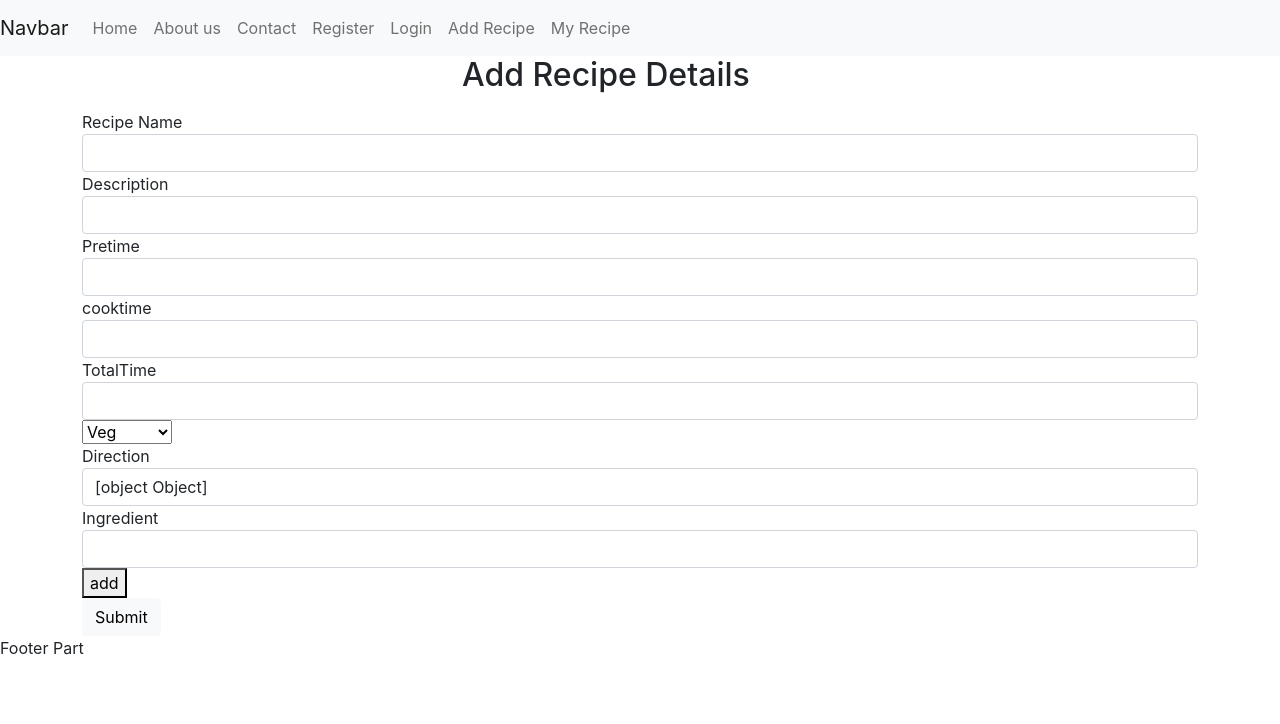
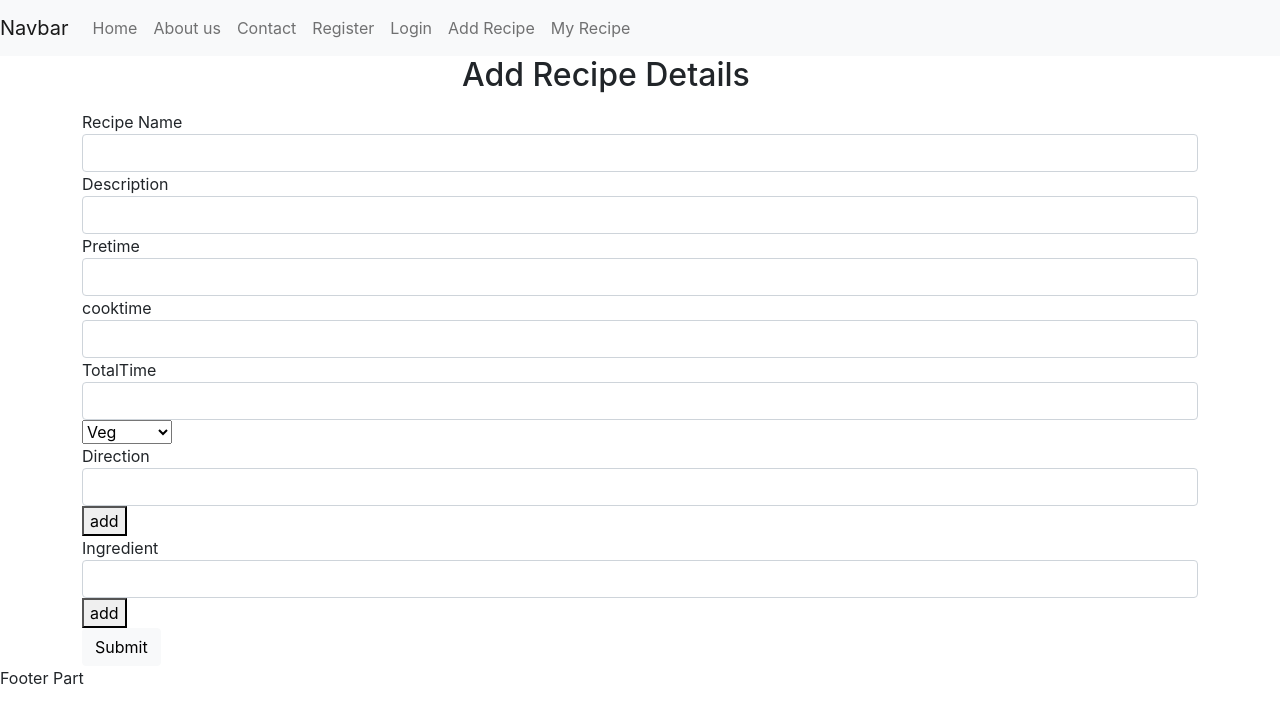
Before and after one commit to bishnusilwal/Recipe_Web_Frontend, a React (Create React App) app: page /addrecipe in a window 1280 px wide. Shown: the top 724 px of the page. Built offline with nearby package versions, Linux system fonts and the light colour scheme.

Commit message:
create showrecipe UI

```diff
--- a/src/mycomponents/Mid.js
+++ b/src/mycomponents/Mid.js
@@ -8,6 +8,7 @@ import Login from "./Login";
 import {Route, Routes} from 'react-router-dom';
 import Addrecipe from "./addRecipe";
 import Showrecipe from "./Showrecipe";
+// import Updaterecipe from "./Updaterecipe";
 class Mid extends Component{
     render(){
         return(
@@ -22,6 +23,7 @@ class Mid extends Component{
                    <Route path="/login" element={<Login/>} />
                    <Route path="/addrecipe" element={<Addrecipe/>} />
                    <Route path="/showrecipe" element={<Showrecipe/>} />
+                   {/* <Route path="/updaterecipe/:rid" element={<Updaterecipe/>} /> */}
 
 
                 </Routes>
--- a/src/mycomponents/Showrecipe.js
+++ b/src/mycomponents/Showrecipe.js
@@ -2,12 +2,9 @@ import axios from "axios";
 import { useEffect, useState } from "react";
 const Showrecipe=()=>{
     const [udata,setUdata]=useState([]);
-
     const config={
         header:{
             Authorization:'Bearer '+ localStorage.getItem('token')
-
-
         }
     }
             //show starting
@@ -20,9 +17,7 @@ const Showrecipe=()=>{
             .catch(e=>{
                 console.log(e)
             })
-
         },[]);
-
         const deleteRecipe=(rid)=>{
             const data={rid}
             axios.delete("http://localhost:90/recipe/delete/"+rid,config)
@@ -30,31 +25,27 @@ const Showrecipe=()=>{
             .catch()
         }
 
-
-
-
     return(
         <div className="container">
             <div className="row">
-
-
-                {udata.map(singalData=>{
+                {udata.map(singleData=>{
                     return(
                         <div className="col-md-4">
-                        <h2>Recipe Name:{singalData.name}</h2>
-                        <button onClick={()=>{deleteRecipe(singalData._id)}}>Delete</button>
-
-                </div>
+                        <h2>Recipe Name:{singleData.name}</h2>
+                        <p>description : {singleData.description}</p>
+                        <p>Pretime : {singleData.pretime}</p>
+                        <p>cooktime : {singleData.cooktime}</p>
+                        <p>totaltime : {singleData.totaltime}</p>
+                        <p>category : {singleData.category}</p>
+                        <p>ingredients : {singleData.ingredients}</p>
+                        <p>direction : {singleData.direction}</p>
+                        <button onClick={()=>{deleteRecipe(singleData._id)}}>Delete</button>
+                        {/* <Link to={'/updaterecipe' + singleData._id}>Update Recipe</Link> */}
+                    </div>
                     )
-
                 })}
-
-
-
             </div>
-
         </div>
     )
-
 }
 export default Showrecipe;
--- a/src/mycomponents/addRecipe.js
+++ b/src/mycomponents/addRecipe.js
@@ -19,6 +19,8 @@ const Addrecipe=()=>{
         discription: ''
     }]);
     const [iname, setIname] = useState('');
+    const [ddiscription, setDdiscription] = useState('');
+
     const addUser=(e)=>{
         e.preventDefault();
         const recipeData={
@@ -50,6 +52,15 @@ const Addrecipe=()=>{
         const newItem = [item]
         setIngredients(newItem)
         setIname('')
+    }
+    const addDirection = (e) => {
+        e.preventDefault();
+        const item = {
+            discription: ddiscription,
+        };
+        const newItem = [item]
+        setDirection(newItem)
+        setDdiscription('')
     }
 
     const handleSelect = (e) => {
@@ -124,13 +135,17 @@ const Addrecipe=()=>{
 
 
 
+                <div className="flex flex-row">
                    <div className="form-group">
                        <label>Direction</label>
                        <input type="text" className="form-control"
-                       value={direction}
-                       onChange={e=>{setDirection({ discription:e.target.value})}}/>
+                       value={ddiscription}
+                       onChange={e=>{setDdiscription(e.target.value)}}/>
 
                    </div>
+                   <button onClick={addDirection}>add</button>
+                   </div>
+
 
                    <div className="flex flex-row">
                    <div className="form-group">
```
